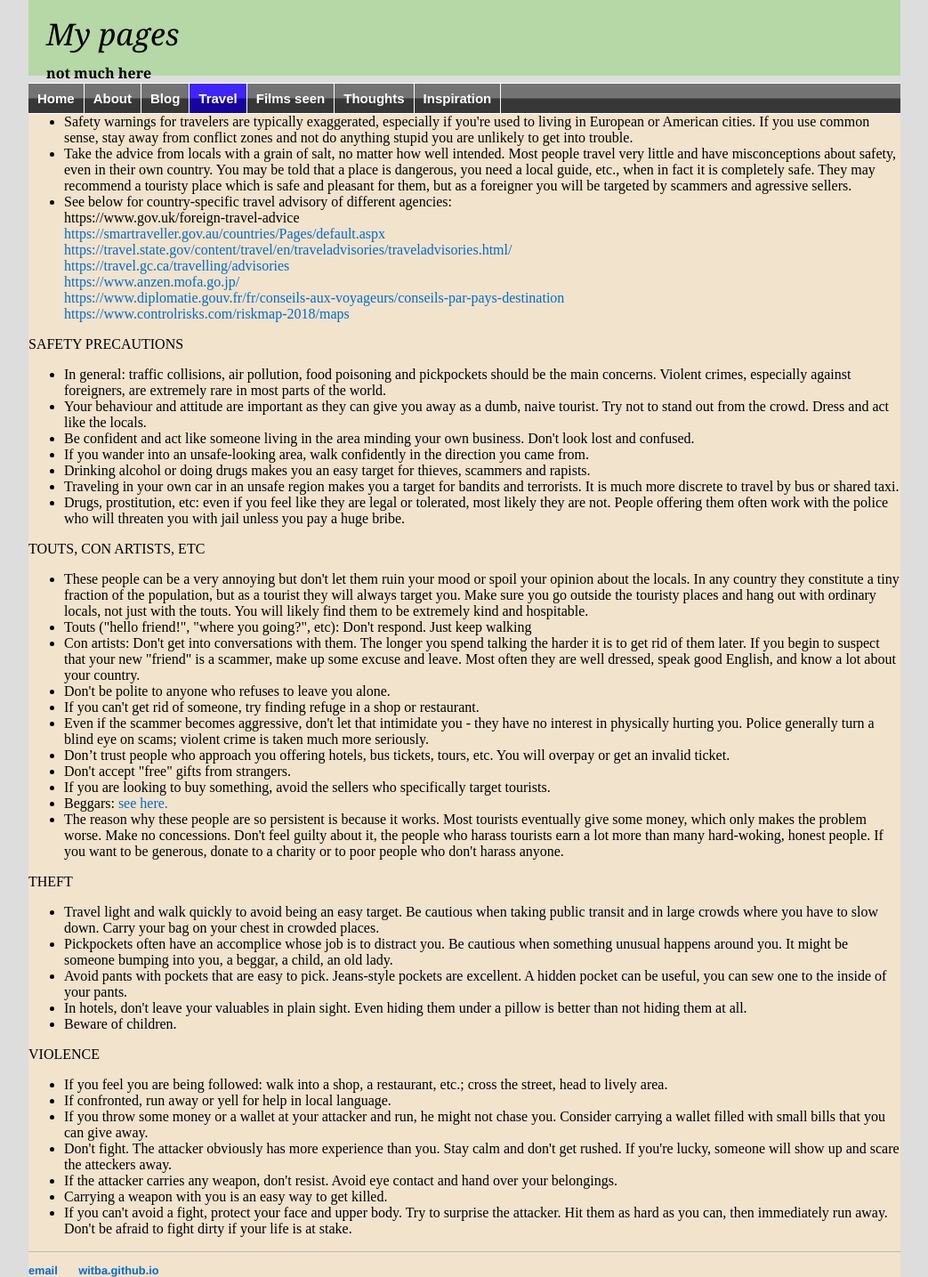
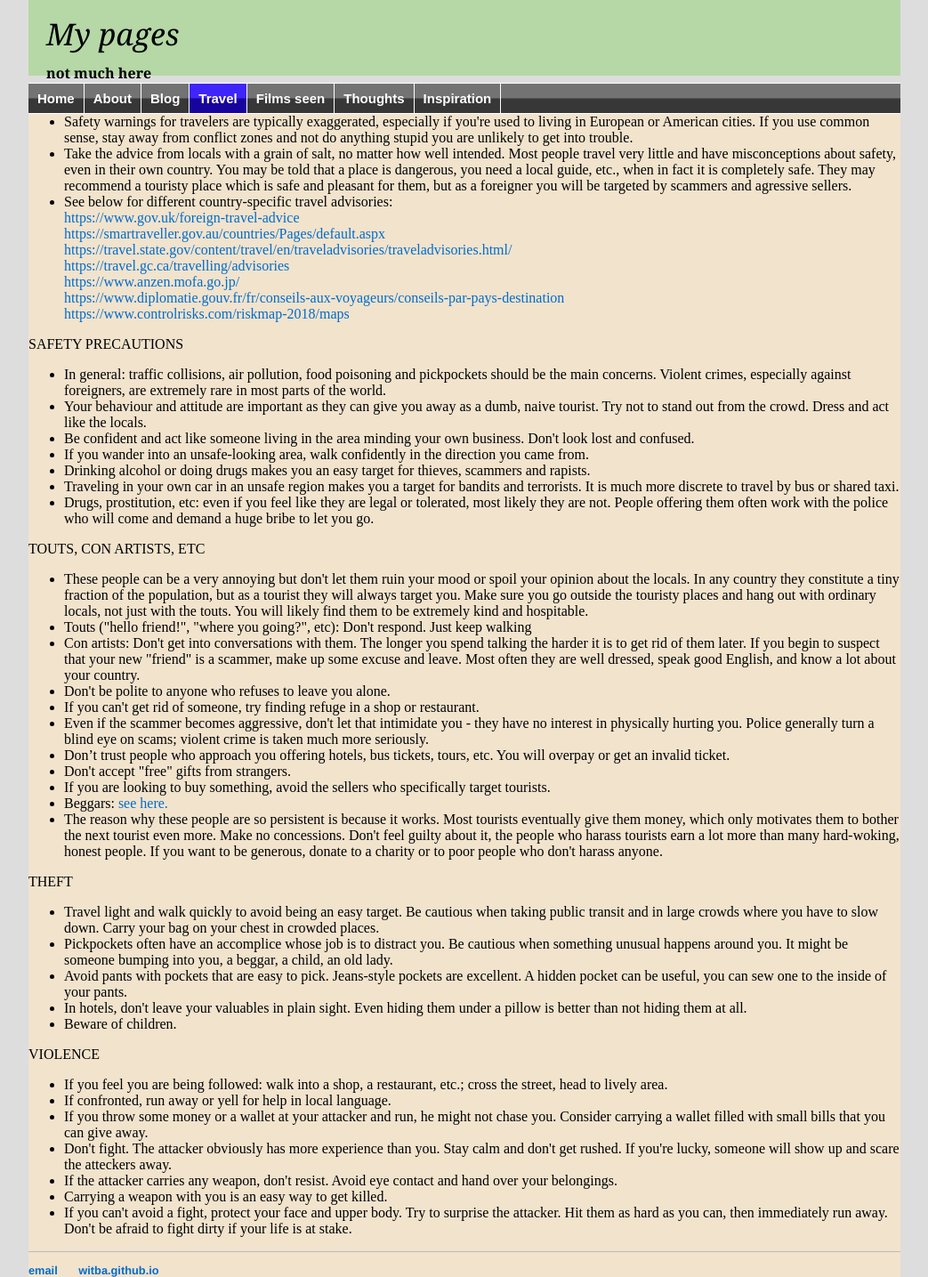
Before and after one commit to witba/witba.github.io, a Jekyll site: the page built from travel/safety.html, in a window 1280 px wide. Shown: the whole page at 89% size, without its empty margins (118-1161 px from the left). Built offline with Jekyll 4.4.1, drawn with Linux system fonts in a browser that asks for light colours.

Commit message:
Update safety.html

```diff
--- a/travel/safety.html
+++ b/travel/safety.html
@@ -8,8 +8,8 @@ title: Travel advice
 <ul>
 <li>Safety warnings for travelers are typically exaggerated, especially if you're used to living in European or American cities. If you use common sense, stay away from conflict zones and not do anything stupid you are unlikely to get into trouble.<br>
 <li>Take the advice from locals with a grain of salt, no matter how well intended. Most people travel very little and have misconceptions about safety, even in their own country. You may be told that a place is dangerous, you need a local guide, etc., when in fact it is completely safe. They may recommend a touristy place which is safe and pleasant for them, but as a foreigner you will be targeted by scammers and agressive sellers.<br>
-<li>See below for country-specific travel advisory of different agencies:<br>
-https://www.gov.uk/foreign-travel-advice<br>
+<li>See below for different country-specific travel advisories:<br>
+<a href="https://www.gov.uk/foreign-travel-advice">https://www.gov.uk/foreign-travel-advice</a><br />
 <a href="https://smartraveller.gov.au/countries/Pages/default.aspx">https://smartraveller.gov.au/countries/Pages/default.aspx</a><br />
 <a href="https://travel.state.gov/content/travel/en/traveladvisories/traveladvisories.html/">https://travel.state.gov/content/travel/en/traveladvisories/traveladvisories.html/</a><br/>
 <a href="https://travel.gc.ca/travelling/advisories">https://travel.gc.ca/travelling/advisories</a><br/>
@@ -25,7 +25,7 @@ https://www.gov.uk/foreign-travel-advice<br>
 <li>If you wander into an unsafe-looking area, walk confidently in the direction you came from.</li>
 <li>Drinking alcohol or doing drugs makes you an easy target for thieves, scammers and rapists.</li>
 <li>Traveling in your own car in an unsafe region makes you a target for bandits and terrorists. It is much more discrete to travel by bus or shared taxi.</li>
-<li>Drugs, prostitution, etc: even if you feel like they are legal or tolerated, most likely they are not. People offering them often work with the police who will threaten you with jail unless you pay a huge bribe.</li>
+<li>Drugs, prostitution, etc: even if you feel like they are legal or tolerated, most likely they are not. People offering them often work with the police who will come and demand a huge bribe to let you go.</li>
 </ul>
 <p>TOUTS, CON ARTISTS, ETC</p>
 <ul>
@@ -39,7 +39,7 @@ https://www.gov.uk/foreign-travel-advice<br>
 <li>Don't accept "free" gifts from strangers.</li>
 <li>If you are looking to buy something, avoid the sellers who specifically target tourists.</li>
 <li>Beggars: <a href="ethics.html" target=_blank>see here.</a></li>
-<li>The reason why these people are so persistent is because it works. Most tourists eventually give some money, which only makes the problem worse. Make no concessions. Don't feel guilty about it, the people who harass tourists earn a lot more than many hard-woking, honest people. If you want to be generous, donate to a charity or to poor people who don't harass anyone.</li>
+<li>The reason why these people are so persistent is because it works. Most tourists eventually give them money, which only motivates them to bother the next tourist even more. Make no concessions. Don't feel guilty about it, the people who harass tourists earn a lot more than many hard-woking, honest people. If you want to be generous, donate to a charity or to poor people who don't harass anyone.</li>
 </ul>
 <p>THEFT</p>
 <ul>
```
